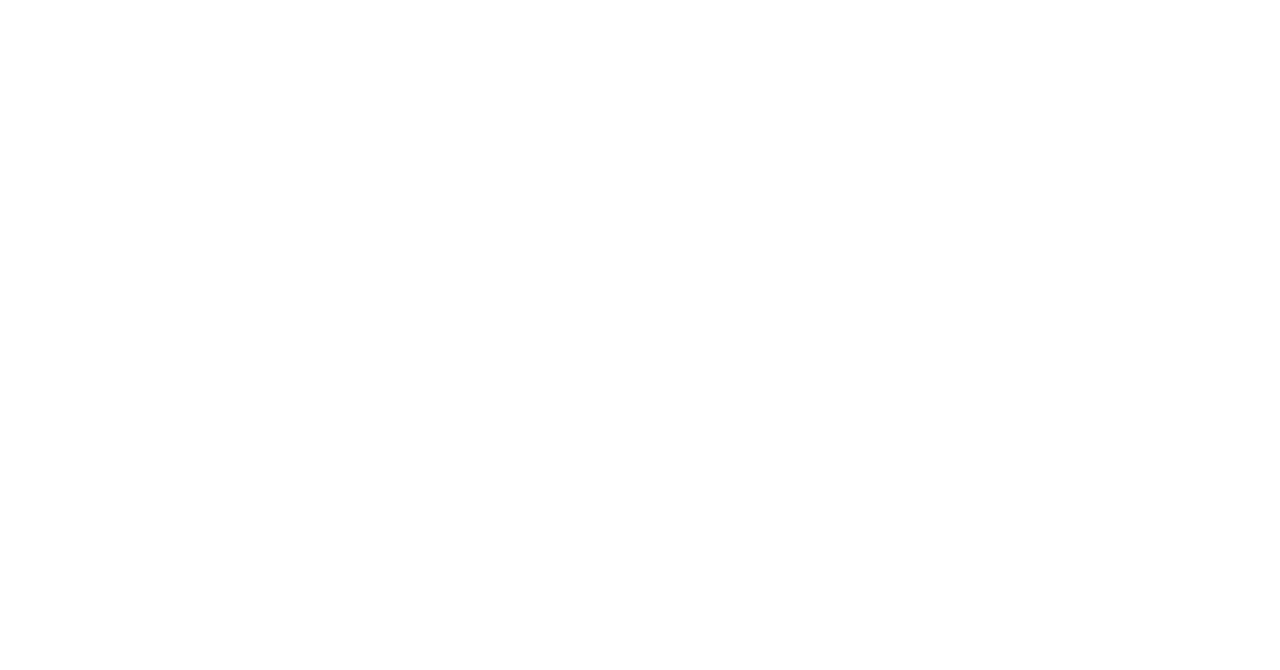
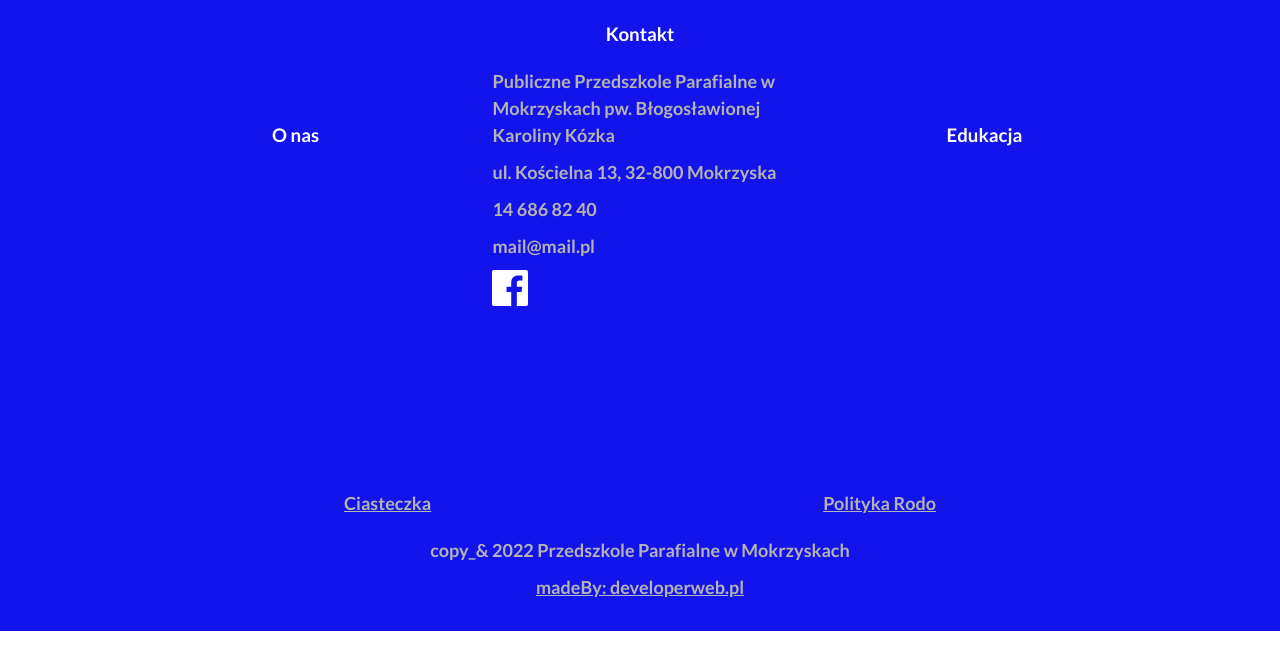
Before and after one commit to MatrasTomek/kindergarten-main, a React (Create React App) app: page /#/ in a window 1280 px wide. Shown: the top 670 px of the page. Built offline with nearby package versions, Linux system fonts and the light colour scheme.

Commit message:
Add Footer component and: add wraper, inside mixins, change base colors in variables.

```diff
--- a/src/App.js
+++ b/src/App.js
@@ -1,12 +1,13 @@
 import { HashRouter as Router } from "react-router-dom";
 import { Fragment } from "react";
+import { Footer } from "./components";
 
 const App = () => {
 	return (
 		<Router>
 			{/* <Header /> */}
 			<Fragment>{/* <MainSwitch /> */}</Fragment>
-			{/* <Footer /> */}
+			<Footer />
 			{/* <Spinner />
 			<TaskInformation />
 			<TopArrow /> */}
--- a/src/RootStyles/mixins.scss
+++ b/src/RootStyles/mixins.scss
@@ -121,3 +121,24 @@
         font-size: $l-fz;
     }
 }
+
+@mixin wrapper {
+    width: 100%;
+    min-height: 100vh;
+
+}
+
+@mixin inside {
+    width: 90%;
+    margin: 0 auto;
+    padding: 20px;
+
+    @media screen and (min-width:map-get($breakpoints, medium)) {
+        width: 85%;
+
+    }
+
+    @media screen and (min-width:map-get($breakpoints, x-large)) {
+        width: 80%;
+    }
+}
--- a/src/RootStyles/variables.scss
+++ b/src/RootStyles/variables.scss
@@ -6,12 +6,13 @@
 $box-radius: 10px;
 $button-radius: 30px;
 
-$border-first: 1px solid blue;
+$border-first: 1px solid rgb(19, 19, 236);
+;
 $border-second: 1px solid rgb(255, 255, 255);
 
-$firstColor: blue;
+$firstColor: rgb(19, 19, 236);
 $secondColor: rgb(255, 255, 255);
-$thirdColor: grey;
+$thirdColor: rgb(180, 180, 180);
 
 $xs-fz: 14px;
 $s-fz: 16px;
--- /dev/null
+++ b/src/components/Footer/Footer.js
@@ -0,0 +1,52 @@
+import React from "react";
+import { Link } from "react-router-dom";
+import { CONTACT, FOOTER_COMPONENTS } from "../../content";
+import styles from "./footer.module.scss";
+
+const Footer = () => {
+	const { about, contact, education } = FOOTER_COMPONENTS;
+	const { name, adress, phone, mail } = CONTACT;
+	return (
+		<div className={styles.wrapper}>
+			<div className={styles.inside}>
+				<div className={styles.components}>
+					<div className={styles.about}>
+						<h3>{about}</h3>
+						<div></div>
+					</div>
+					<div className={styles.contact}>
+						<h3>{contact}</h3>
+						<div>
+							<p>{name}</p>
+							<p>{adress}</p>
+							<p>{phone}</p>
+							<p>{mail}</p>
+						</div>
+						<div className={styles.socials}>
+							<a href="https://www.facebook.com/przedszkolemokrzyska/" target="blank">
+								<svg xmlns="http://www.w3.org/2000/svg" width="24" height="24" viewBox="0 0 24 24">
+									<path d="M22.675 0h-21.35c-.732 0-1.325.593-1.325 1.325v21.351c0 .731.593 1.324 1.325 1.324h11.495v-9.294h-3.128v-3.622h3.128v-2.671c0-3.1 1.893-4.788 4.659-4.788 1.325 0 2.463.099 2.795.143v3.24l-1.918.001c-1.504 0-1.795.715-1.795 1.763v2.313h3.587l-.467 3.622h-3.12v9.293h6.116c.73 0 1.323-.593 1.323-1.325v-21.35c0-.732-.593-1.325-1.325-1.325z" />
+								</svg>
+							</a>
+						</div>
+					</div>
+					<div className={styles.education}>
+						<h3>{education}</h3>
+						<div></div>
+					</div>
+				</div>
+				<div className={styles.politics}>
+					<Link to="/cookies">Ciasteczka</Link>
+					<Link to="/rodo">Polityka Rodo</Link>
+				</div>
+				<div className={styles.copyrights}>
+					<p>copy_& 2022 Przedszkole Parafialne w Mokrzyskach</p>
+
+					<a href="https://www.developerweb.pl/"> madeBy: developerweb.pl</a>
+				</div>
+			</div>
+		</div>
+	);
+};
+
+export default React.memo(Footer);
--- /dev/null
+++ b/src/components/Footer/footer.module.scss
@@ -0,0 +1,195 @@
+@import "../../RootStyles/common.scss";
+
+.wrapper {
+    @include wrapper;
+    min-height: 250px;
+    background-color: $firstColor;
+
+    .inside {
+        @include inside;
+        display: flex;
+        flex-direction: column;
+        align-items: center;
+        justify-content: center;
+
+        .components {
+            width: 100%;
+            display: flex;
+            justify-content: space-between;
+            align-items: center;
+
+            div {
+                flex-basis: 30%;
+                min-height: 300px;
+                display: flex;
+                flex-direction: column;
+                justify-content: flex-start;
+
+                h3 {
+                    flex-basis: 10%;
+                    color: $secondColor;
+                    margin-bottom: 20px;
+                    text-align: center;
+
+                }
+
+                div {
+                    flex-basis: 80%;
+
+
+                    p {
+                        margin-bottom: 10px;
+                        font-size: $xs-fz;
+                        font-weight: 700;
+                        color: $thirdColor;
+                    }
+
+                }
+
+                .socials {
+                    a {
+                        svg {
+                            fill: $secondColor;
+                            transition: $transition;
+
+                            &:hover {
+                                fill: $thirdColor;
+                            }
+                        }
+                    }
+                }
+
+
+            }
+        }
+    }
+
+    .politics {
+        width: 100%;
+        margin: 20px;
+        display: flex;
+        align-items: center;
+        justify-content: space-around;
+
+        a {
+            color: $thirdColor;
+            font-size: $xs-fz;
+            font-weight: 700;
+            transition: $transition;
+
+            &:hover {
+                color: $secondColor
+            }
+        }
+    }
+
+    .copyrights {
+        display: flex;
+        flex-direction: column;
+        align-items: center;
+        justify-content: center;
+
+        p,
+        a {
+            color: $thirdColor;
+            font-size: $xs-fz;
+            font-weight: 700;
+            margin-bottom: 10px;
+            text-align: center;
+        }
+
+        a {
+            transition: $transition;
+
+            &:hover {
+                color: $secondColor
+            }
+        }
+    }
+
+    @media screen and (orientation: landscape) {
+        .inside {
+            .components {
+                div {
+                    min-height: 200px;
+                }
+            }
+        }
+    }
+
+    @media screen and (min-width:map-get($breakpoints, medium)) {
+
+        .inside {
+            .components {
+                div {
+                    div {
+                        p {
+                            font-size: $s-fz;
+                        }
+                    }
+
+                    .socials {
+                        a {
+                            svg {
+                                width: 28px;
+                                height: 28px;
+                            }
+                        }
+                    }
+                }
+            }
+        }
+
+        .politics,
+        .copyrights {
+
+            p,
+            a {
+                font-size: $s-fz;
+            }
+        }
+    }
+
+    @media screen and (orientation: landscape) {
+        .inside {
+            .components {
+                div {
+                    min-height: 200px;
+                }
+            }
+        }
+    }
+
+    @media screen and (min-width:map-get($breakpoints, x-large)) {
+
+        .inside {
+            .components {
+                div {
+                    div {
+                        p {
+                            font-size: $m-fz;
+                        }
+                    }
+
+                    .socials {
+                        a {
+                            svg {
+                                width: 36px;
+                                height: 36px;
+                            }
+                        }
+                    }
+                }
+            }
+        }
+
+        .politics,
+        .copyrights {
+
+            p,
+            a {
+                font-size: $m-fz;
+            }
+        }
+    }
+}
--- /dev/null
+++ b/src/components/Footer/index.js
@@ -0,0 +1 @@
+export { default } from "./Footer";
--- /dev/null
+++ b/src/components/index.js
@@ -0,0 +1 @@
+export { default as Footer } from "./Footer";
--- /dev/null
+++ b/src/content/contact.js
@@ -0,0 +1,6 @@
+export const CONTACT = {
+	name: "Publiczne Przedszkole Parafialne w Mokrzyskach pw. Błogosławionej Karoliny Kózka",
+	adress: "ul. Kościelna 13, 32-800 Mokrzyska",
+	phone: "14 686 82 40",
+	mail: "mail@mail.pl",
+};
--- /dev/null
+++ b/src/content/footer.js
@@ -0,0 +1,5 @@
+export const FOOTER_COMPONENTS = {
+	about: "O nas",
+	contact: "Kontakt",
+	education: "Edukacja",
+};
--- /dev/null
+++ b/src/content/index.js
@@ -0,0 +1,2 @@
+export { CONTACT } from "./contact";
+export { FOOTER_COMPONENTS } from "./footer";
```
Also changed, not shown: src/assets/svg/iconmonstr-facebook-6.svg (added).
